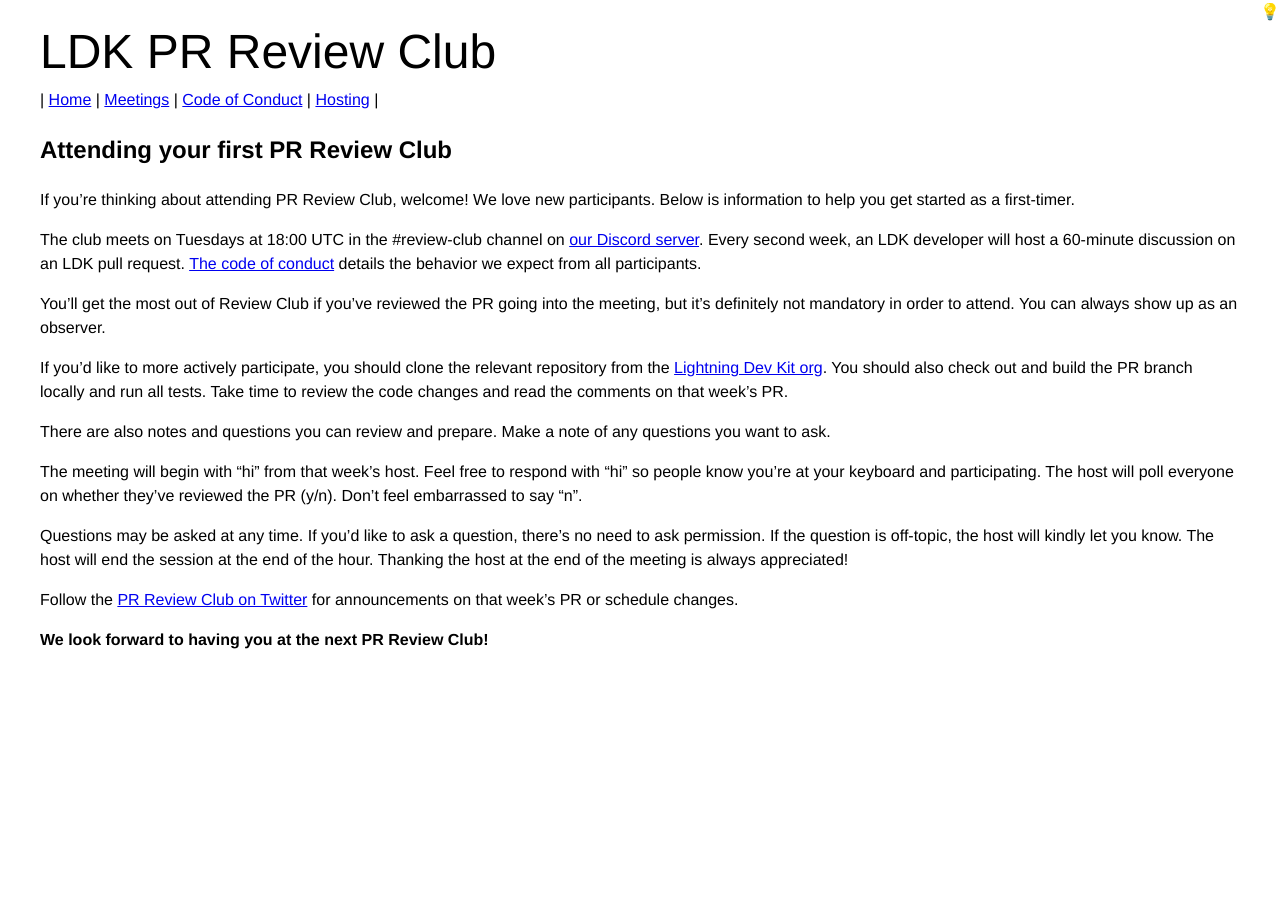
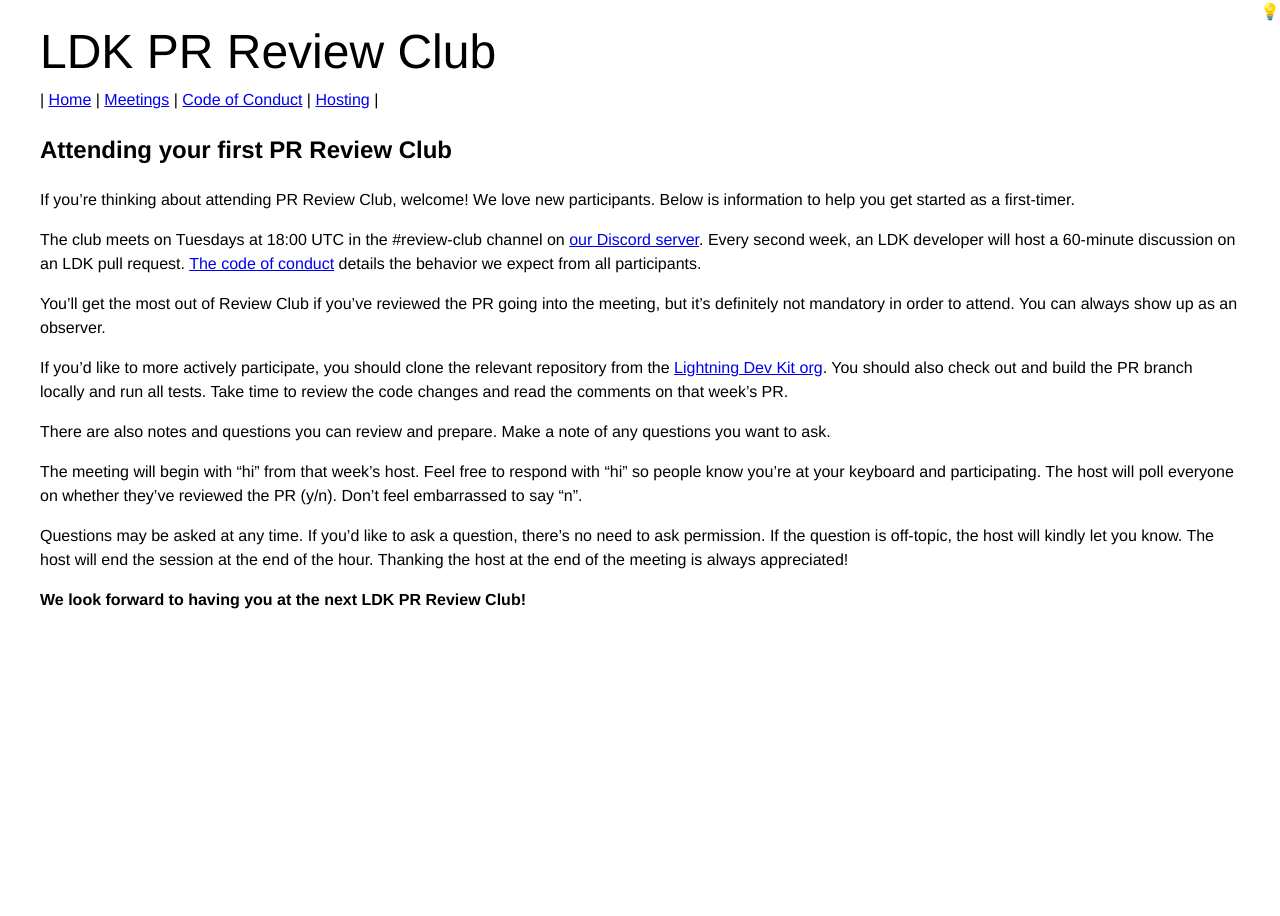
Before and after one commit to lightningdevkit/ldk-review-club, a Jekyll site: the page built from your-first-meeting.md, in a window 1280 px wide. Built offline with Jekyll 4.4.1, drawn with Linux system fonts in a browser that asks for light colours.

Commit message:
Remove mention of review club twitter

```diff
--- a/your-first-meeting.md
+++ b/your-first-meeting.md
@@ -35,7 +35,4 @@
 let you know. The host will end the session at the end of the hour. Thanking the host
 at the end of the meeting is always appreciated!
 
-Follow the [PR Review Club on Twitter](https://twitter.com/BitcoinCorePRs) for
-announcements on that week’s PR or schedule changes.
-
-**We look forward to having you at the next PR Review Club!**
+**We look forward to having you at the next LDK PR Review Club!**
```
